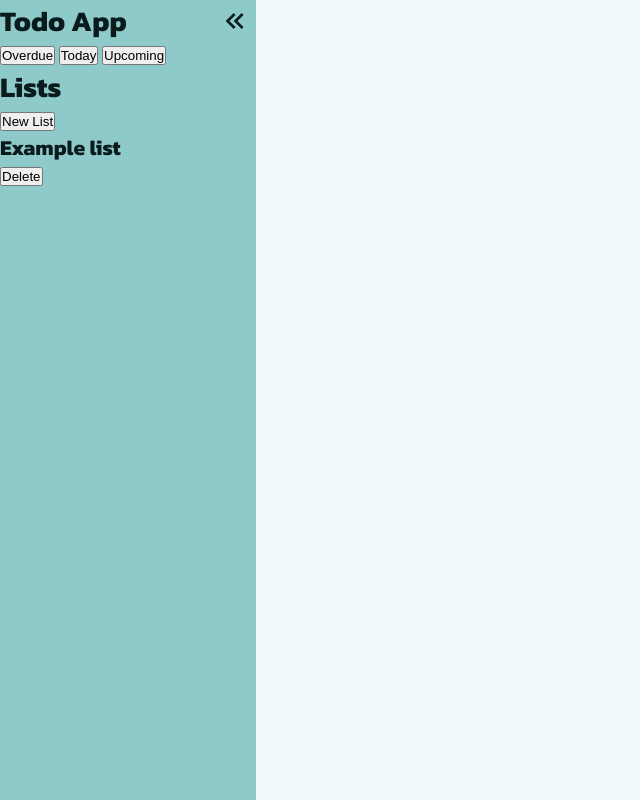
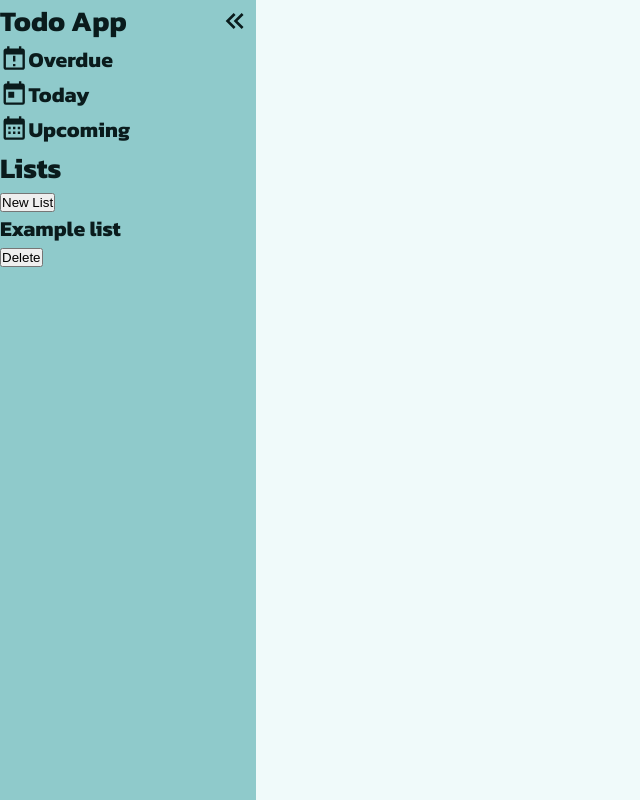
Before and after one commit to nicolasgsantana/todo-app, a website built with webpack: page src/index.html in a window 1280 px wide. Both pictures are taken after a click on the icon 21 px from the left and 21 px from the top of the page. Shown: the whole page, without its empty margins (0-640 px from the left). Built offline with nearby package versions, Linux system fonts and the light colour scheme.

Commit message:
Add svgs to tabs

```diff
--- a/src/index.html
+++ b/src/index.html
@@ -23,9 +23,30 @@
       <h4>Todo App</h4>
     </div>
     <div>
-      <button>Overdue</button>
-      <button>Today</button>
-      <button>Upcoming</button>
+      <button class="tab">
+        <svg xmlns="http://www.w3.org/2000/svg" viewBox="0 0 24 24">
+          <title>calendar-alert</title>
+          <path
+            d="M6 1V3H5C3.89 3 3 3.89 3 5V19C3 20.11 3.9 21 5 21H19C20.11 21 21 20.11 21 19V5C21 3.9 20.11 3 19 3H18V1H16V3H8V1H6M5 8H19V19H5V8M11 9V14H13V9H11M11 16V18H13V16H11Z" />
+        </svg>
+        <h5>Overdue</h5>
+      </button>
+      <button class="tab">
+        <svg xmlns="http://www.w3.org/2000/svg" viewBox="0 0 24 24">
+          <title>calendar-today</title>
+          <path
+            d="M7,10H12V15H7M19,19H5V8H19M19,3H18V1H16V3H8V1H6V3H5C3.89,3 3,3.9 3,5V19A2,2 0 0,0 5,21H19A2,2 0 0,0 21,19V5A2,2 0 0,0 19,3Z" />
+        </svg>
+        <h5>Today</h5>
+      </button>
+      <button class="tab">
+        <svg xmlns="http://www.w3.org/2000/svg" viewBox="0 0 24 24">
+          <title>calendar-month</title>
+          <path
+            d="M9,10V12H7V10H9M13,10V12H11V10H13M17,10V12H15V10H17M19,3A2,2 0 0,1 21,5V19A2,2 0 0,1 19,21H5C3.89,21 3,20.1 3,19V5A2,2 0 0,1 5,3H6V1H8V3H16V1H18V3H19M19,19V8H5V19H19M9,14V16H7V14H9M13,14V16H11V14H13M17,14V16H15V14H17Z" />
+        </svg>
+        <h5>Upcoming</h5>
+      </button>
     </div>
     <div>
       <h4>Lists</h4>
```
